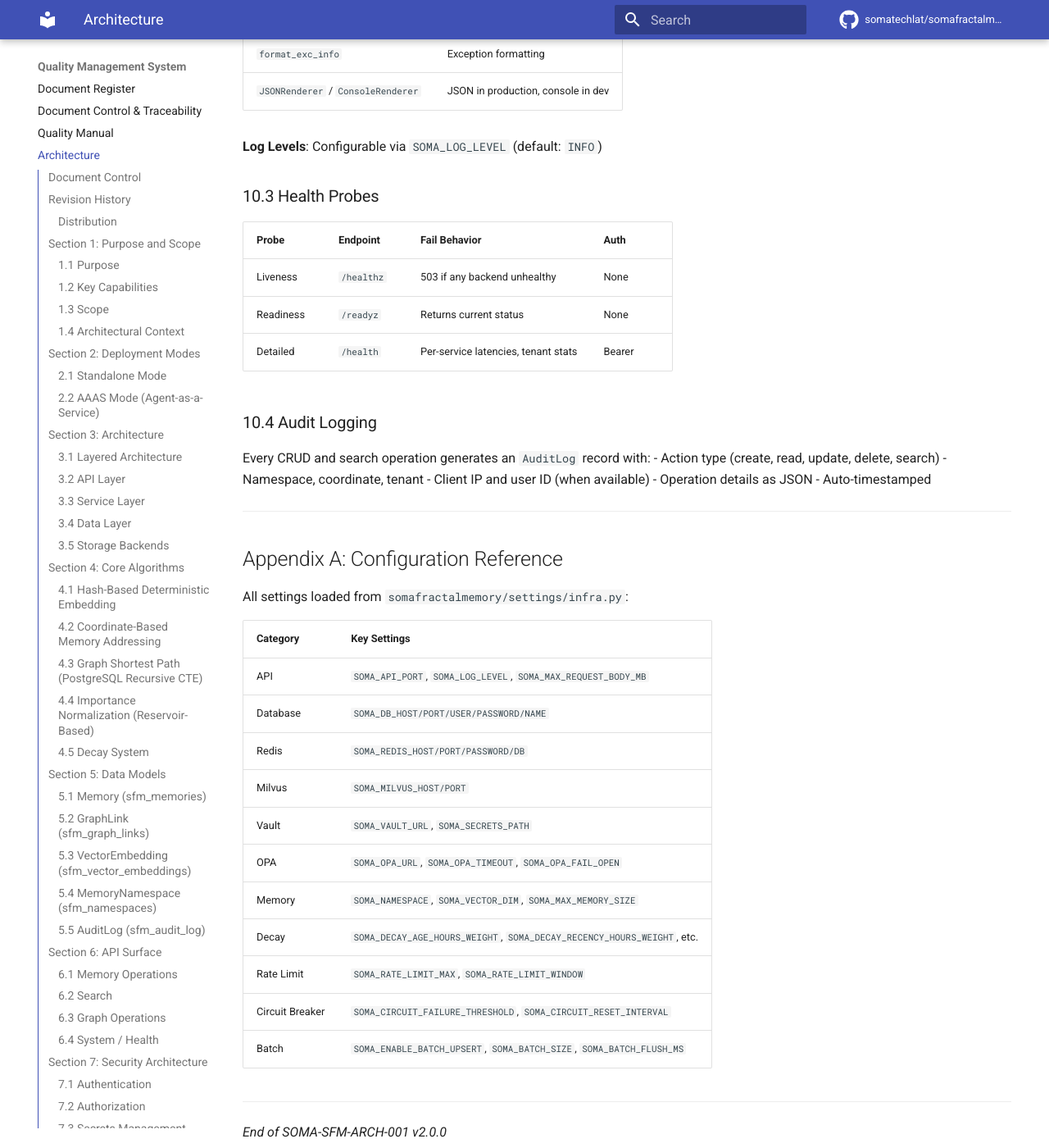
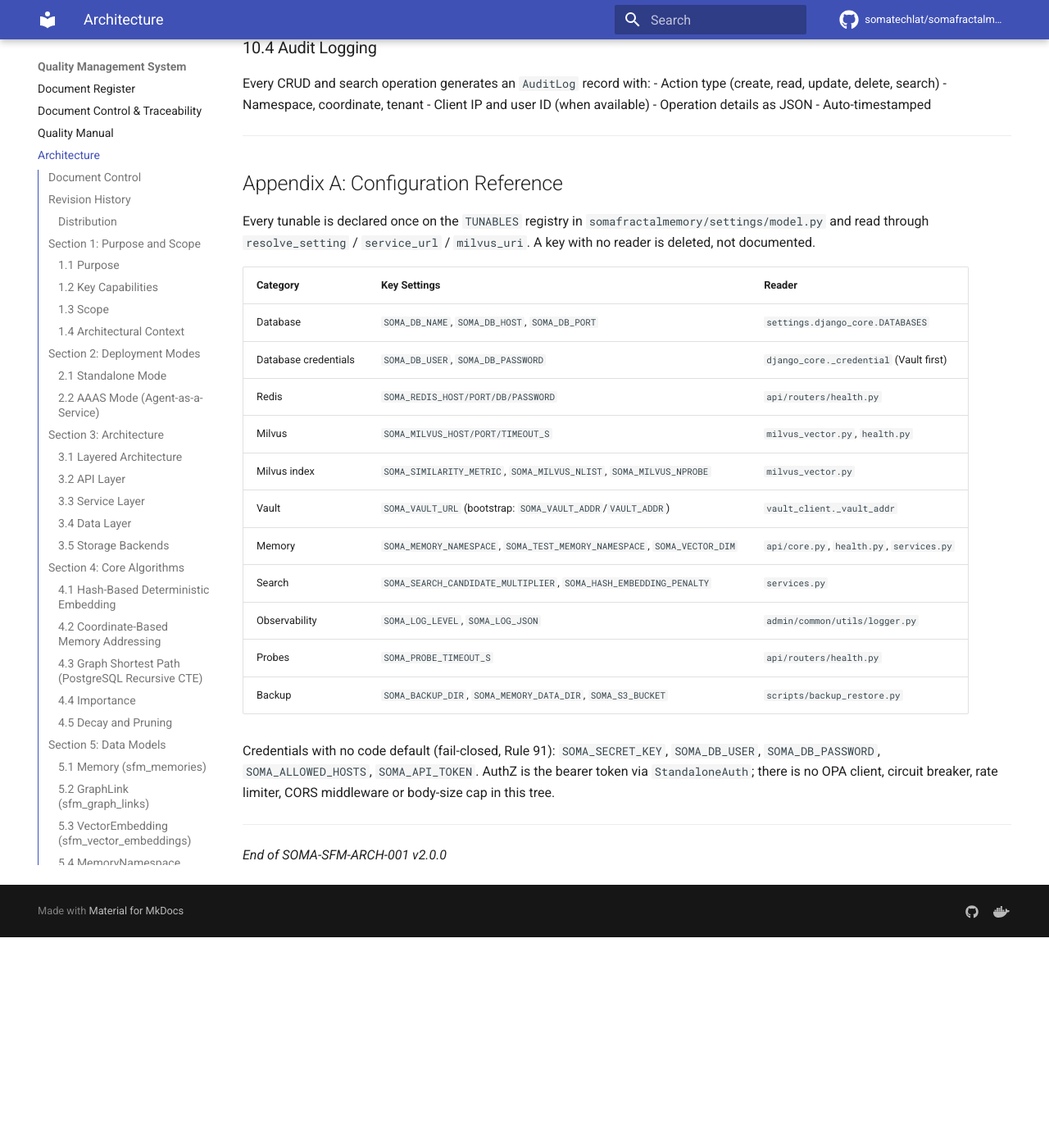
Before and after one commit to somatechlat/somafractalmemory, an MkDocs documentation site: the page built from docs/iso/SOMA-SFM-ARCH-001.md, in a window 1280 px wide and 1400 px high, scrolled down 17741 px. Shown: the whole window at 82% size. Built offline with MkDocs 1.6.1 and Material for MkDocs 9.7.7, drawn with Linux system fonts in a browser that asks for light colours; comment, search, counter and statistics services are not loaded; after the commit the page ends 18884 px from its top, so only the background shows below that; some of the changed text lies outside the part shown.

Commit message:
fix(models,docs): honest embedding provenance; ISO config tables tell the truth
VectorEmbedding.model_name records provenance (precomputed / hash-embedder),
not a HuggingFace id — SFM never loads a local model. The field default is
"hash-embedder", matching what store() actually writes. vector_dim's default
resolves through the settings model instead of a bare 768.

ARCH-001 sections 4.4/4.5 documented importance normalization and decay
pruning that this tree does not implement; Appendix A listed OPA, rate limit,
circuit breaker and batch knobs with no readers. Both now describe what
exists, name the reader of each surviving setting, and say plainly what is
not implemented.

```diff
--- a/docs/iso/SOMA-SFM-ARCH-001.md
+++ b/docs/iso/SOMA-SFM-ARCH-001.md
@@ -308,29 +308,21 @@
 - `link_type`: optional filter
 - Cycle detection via `visited_keys` array
 
-### 4.4 Importance Normalization (Reservoir-Based)
+### 4.4 Importance
 
-**Configuration** (from `somafractalmemory/settings/infra.py`):
+`Memory.importance` is a caller-supplied float used for ORM fallback ordering
+(`order_by("-importance", "-created_at")`). There is no reservoir, winsorized
+logistic or other normalization algorithm in this tree. The
+`SOMA_IMPORTANCE_*` knobs that once documented one were deleted: a tunable
+with no reader is a lie.
 
-| Parameter | Default | Description |
-|:----------|:--------|:------------|
-| `SOMA_IMPORTANCE_RESERVOIR_MAX` | 512 | Maximum reservoir size |
-| `SOMA_IMPORTANCE_RECOMPUTE_STRIDE` | 64 | Recomputation frequency |
-| `SOMA_IMPORTANCE_WINSOR_DELTA` | 0.25 | Winsorization clipping delta |
-| `SOMA_IMPORTANCE_LOGISTIC_TARGET_RATIO` | 9.0 | Logistic target ratio |
-| `SOMA_IMPORTANCE_LOGISTIC_K_MAX` | 25.0 | Maximum logistic k parameter |
+### 4.5 Decay and Pruning
 
-### 4.5 Decay System
-
-**Configuration** (5 parameters):
-
-| Parameter | Default | Description |
-|:----------|:--------|:------------|
-| `SOMA_DECAY_AGE_HOURS_WEIGHT` | 1.0 | Weight for age-based decay |
-| `SOMA_DECAY_RECENCY_HOURS_WEIGHT` | 1.0 | Weight for recency-based decay |
-| `SOMA_DECAY_ACCESS_WEIGHT` | 0.5 | Weight for access frequency |
-| `SOMA_DECAY_IMPORTANCE_WEIGHT` | 2.0 | Weight for importance score |
-| `SOMA_DECAY_THRESHOLD` | 2.0 | Decay score threshold for pruning |
+Not implemented. `Memory.access_count` and `Memory.last_accessed` are recorded
+on retrieve; nothing computes a decay score from them and there is no prune
+command or scheduler in this codebase. The `SOMA_DECAY_*` and
+`SOMA_MAX_MEMORY_SIZE` knobs were deleted with the absent feature. Scheduling
+and eviction are future work, not configuration.
 
 ---
 
@@ -485,19 +477,21 @@
 
 ### 7.2 Authorization
 
-**OPA (Open Policy Agent)**:
-- Policy evaluation at `SOMA_OPA_URL` (default `http://opa:8181`)
-- `SOMA_OPA_FAIL_OPEN = False` — **fail-closed** by default
-- Timeout: `SOMA_OPA_TIMEOUT = 1.0s`
+**Bearer token (`SOMA_API_TOKEN`)** via `StandaloneAuth`, compared with
+`hmac.compare_digest`. Namespace and tenant checks are fail-closed in
+`api/utils.py`. There is no OPA client in this tree; `SOMA_OPA_*` knobs were
+deleted with the absent gate. Policy enforcement belongs where the gate is.
 
 ### 7.3 Secrets Management
 
 **HashiCorp Vault (KV v2)**:
-- Secrets stored at `somafractalmemory/data/database` and `somafractalmemory/data/redis`
+- Secrets stored at `somafractalmemory/credentials`, `somafractalmemory/database`
 - Client: `hvac` library, singleton with `@lru_cache`
-- 5-minute TTL cache to prevent Vault DDoS
-- Credentials injected at startup from `somafractalmemory/settings/infra.py`
-- Graceful fallback: `VaultNotConfigured` exception if Vault unavailable
+- Token delivered as a file (`VAULT_TOKEN_FILE`) — never from ENV (Rule 164)
+- Credentials resolved once in `settings.django_core._credential`: Vault first,
+  the deployment's injection channel second, never a code default
+- A Vault failure raises. It is not a graceful fallback and never falls
+  through to ENV.
 
 ### 7.4 Docker Hardening
 
@@ -636,21 +630,28 @@
 
 ## Appendix A: Configuration Reference
 
-All settings loaded from `somafractalmemory/settings/infra.py`:
+Every tunable is declared once on the `TUNABLES` registry in
+`somafractalmemory/settings/model.py` and read through `resolve_setting` /
+`service_url` / `milvus_uri`. A key with no reader is deleted, not documented.
 
-| Category | Key Settings |
-|:---------|:-------------|
-| API | `SOMA_API_PORT`, `SOMA_LOG_LEVEL`, `SOMA_MAX_REQUEST_BODY_MB` |
-| Database | `SOMA_DB_HOST/PORT/USER/PASSWORD/NAME` |
-| Redis | `SOMA_REDIS_HOST/PORT/PASSWORD/DB` |
-| Milvus | `SOMA_MILVUS_HOST/PORT` |
-| Vault | `SOMA_VAULT_URL`, `SOMA_SECRETS_PATH` |
-| OPA | `SOMA_OPA_URL`, `SOMA_OPA_TIMEOUT`, `SOMA_OPA_FAIL_OPEN` |
-| Memory | `SOMA_NAMESPACE`, `SOMA_VECTOR_DIM`, `SOMA_MAX_MEMORY_SIZE` |
-| Decay | `SOMA_DECAY_AGE_HOURS_WEIGHT`, `SOMA_DECAY_RECENCY_HOURS_WEIGHT`, etc. |
-| Rate Limit | `SOMA_RATE_LIMIT_MAX`, `SOMA_RATE_LIMIT_WINDOW` |
-| Circuit Breaker | `SOMA_CIRCUIT_FAILURE_THRESHOLD`, `SOMA_CIRCUIT_RESET_INTERVAL` |
-| Batch | `SOMA_ENABLE_BATCH_UPSERT`, `SOMA_BATCH_SIZE`, `SOMA_BATCH_FLUSH_MS` |
+| Category | Key Settings | Reader |
+|:---------|:-------------|:-------|
+| Database | `SOMA_DB_NAME`, `SOMA_DB_HOST`, `SOMA_DB_PORT` | `settings.django_core.DATABASES` |
+| Database credentials | `SOMA_DB_USER`, `SOMA_DB_PASSWORD` | `django_core._credential` (Vault first) |
+| Redis | `SOMA_REDIS_HOST/PORT/DB/PASSWORD` | `api/routers/health.py` |
+| Milvus | `SOMA_MILVUS_HOST/PORT/TIMEOUT_S` | `milvus_vector.py`, `health.py` |
+| Milvus index | `SOMA_SIMILARITY_METRIC`, `SOMA_MILVUS_NLIST`, `SOMA_MILVUS_NPROBE` | `milvus_vector.py` |
+| Vault | `SOMA_VAULT_URL` (bootstrap: `SOMA_VAULT_ADDR`/`VAULT_ADDR`) | `vault_client._vault_addr` |
+| Memory | `SOMA_MEMORY_NAMESPACE`, `SOMA_TEST_MEMORY_NAMESPACE`, `SOMA_VECTOR_DIM` | `api/core.py`, `health.py`, `services.py` |
+| Search | `SOMA_SEARCH_CANDIDATE_MULTIPLIER`, `SOMA_HASH_EMBEDDING_PENALTY` | `services.py` |
+| Observability | `SOMA_LOG_LEVEL`, `SOMA_LOG_JSON` | `admin/common/utils/logger.py` |
+| Probes | `SOMA_PROBE_TIMEOUT_S` | `api/routers/health.py` |
+| Backup | `SOMA_BACKUP_DIR`, `SOMA_MEMORY_DATA_DIR`, `SOMA_S3_BUCKET` | `scripts/backup_restore.py` |
+
+Credentials with no code default (fail-closed, Rule 91): `SOMA_SECRET_KEY`,
+`SOMA_DB_USER`, `SOMA_DB_PASSWORD`, `SOMA_ALLOWED_HOSTS`, `SOMA_API_TOKEN`.
+AuthZ is the bearer token via `StandaloneAuth`; there is no OPA client, circuit
+breaker, rate limiter, CORS middleware or body-size cap in this tree.
 
 ---
 
```
Also changed, not shown: 2 other files.
